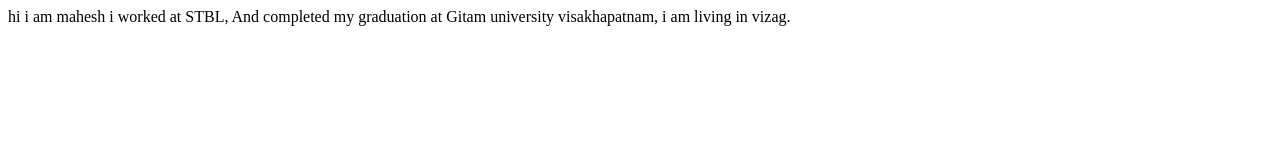
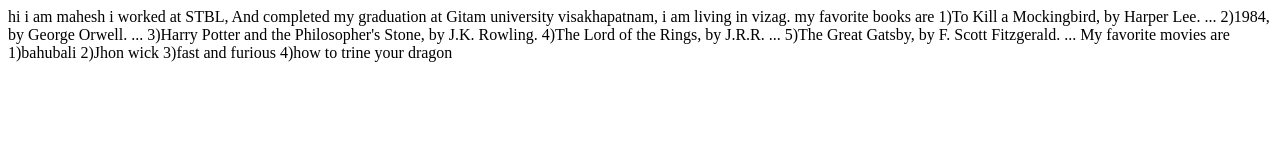
Before and after one commit to maheshlalam/student-name-site, a plain HTML site: page index.html in a window 1280 px wide. Drawn offline with Linux system fonts and the light colour scheme.

Commit message:
Update index.html

```diff
--- a/index.html
+++ b/index.html
@@ -10,5 +10,19 @@
     i worked at STBL,
     And completed my graduation at Gitam university visakhapatnam,
     i am living in vizag.
+
+    my favorite books are
+    1)To Kill a Mockingbird, by Harper Lee. ...
+    2)1984, by George Orwell. ...
+    3)Harry Potter and the Philosopher's Stone, by J.K. Rowling.
+    4)The Lord of the Rings, by J.R.R. ...
+    5)The Great Gatsby, by F. Scott Fitzgerald. ...
+
+
+    My favorite movies are
+    1)bahubali
+    2)Jhon wick
+    3)fast and furious
+    4)how to trine your dragon
 </body>
 </html>
```
